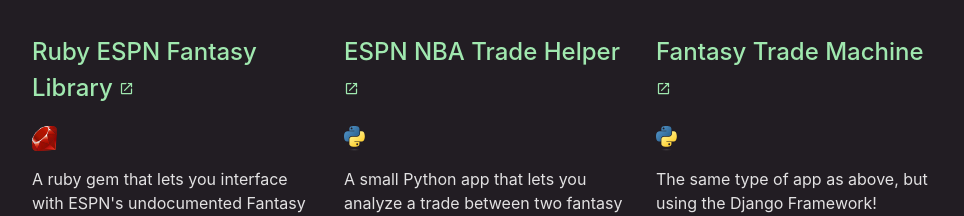
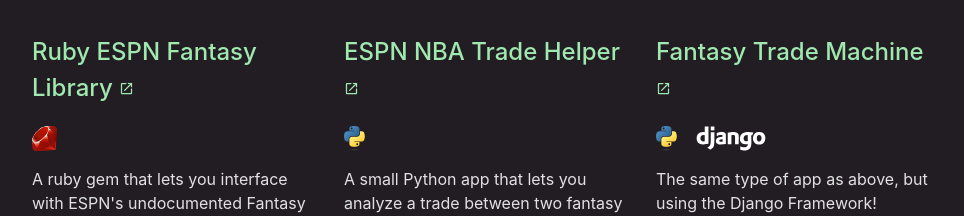
Before and after one commit to usborn116/portfolio, a React (Vite) app: page / in a window 1280 px wide. Shown: the part 1040-1256 px from the top of the page, without its empty margins (152-1116 px from the left). Built offline with nearby package versions, Linux system fonts and the light colour scheme.

Commit message:
added Django logo

```diff
--- a/src/App.jsx
+++ b/src/App.jsx
@@ -28,7 +28,7 @@
           description="A ruby gem that lets you interface with ESPN's undocumented Fantasy Basketball API"/>
           <Project name='ESPN NBA Trade Helper' link='https://github.com/usborn116/espn-nba-trade-helper' lang={['Python' ]}
           description="A small Python app that lets you analyze a trade between two fantasy teams in order to make informed decisions."/>
-          <Project name='Fantasy Trade Machine' link='https://github.com/usborn116/django_trade_app?tab=readme-ov-file' lang={['Python' ]}
+          <Project name='Fantasy Trade Machine' link='https://github.com/usborn116/django_trade_app?tab=readme-ov-file' lang={['Python', 'Django' ]}
           description="The same type of app as above, but using the Django Framework!"/>
           <Project name='Portfolio' link='https://github.com/usborn116/portfolio' lang={['Javascript', 'React' ]}
           description="The repository for the portfolio site you're viewing!"/>
--- a/src/Projects.jsx
+++ b/src/Projects.jsx
@@ -7,11 +7,12 @@
 import JSLogo from './assets/js.svg'
 import exlink from './assets/exlink.svg'
 import TSLogo from './assets/TSLogo.svg'
-
+import Django from './assets/Django.svg'
 export const Project = ({name, link, lang, description}) => {
 
     const lang_key = {'Ruby' : rubyLogo, 'Rails': railsLogo, 'React': reactLogo,
-                    'Javascript': JSLogo, 'Python': pythonLogo, 'R': RLogo, 'TypeScript' : TSLogo}
+                    'Javascript': JSLogo, 'Python': pythonLogo, 'R': RLogo, 'TypeScript' : TSLogo,
+                    'Django' : Django}
 
     return (
         <div className="entry">
```
Also changed, not shown: src/assets/Django.svg (added).
